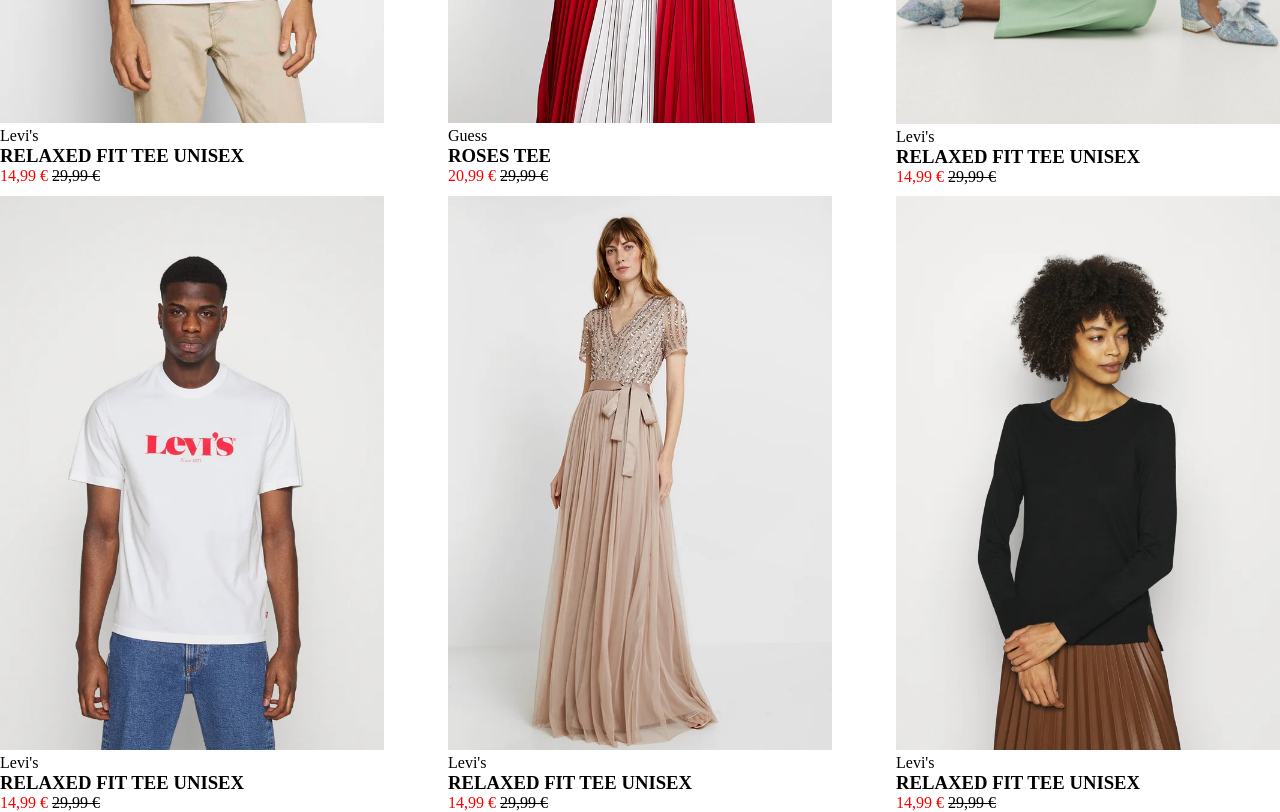
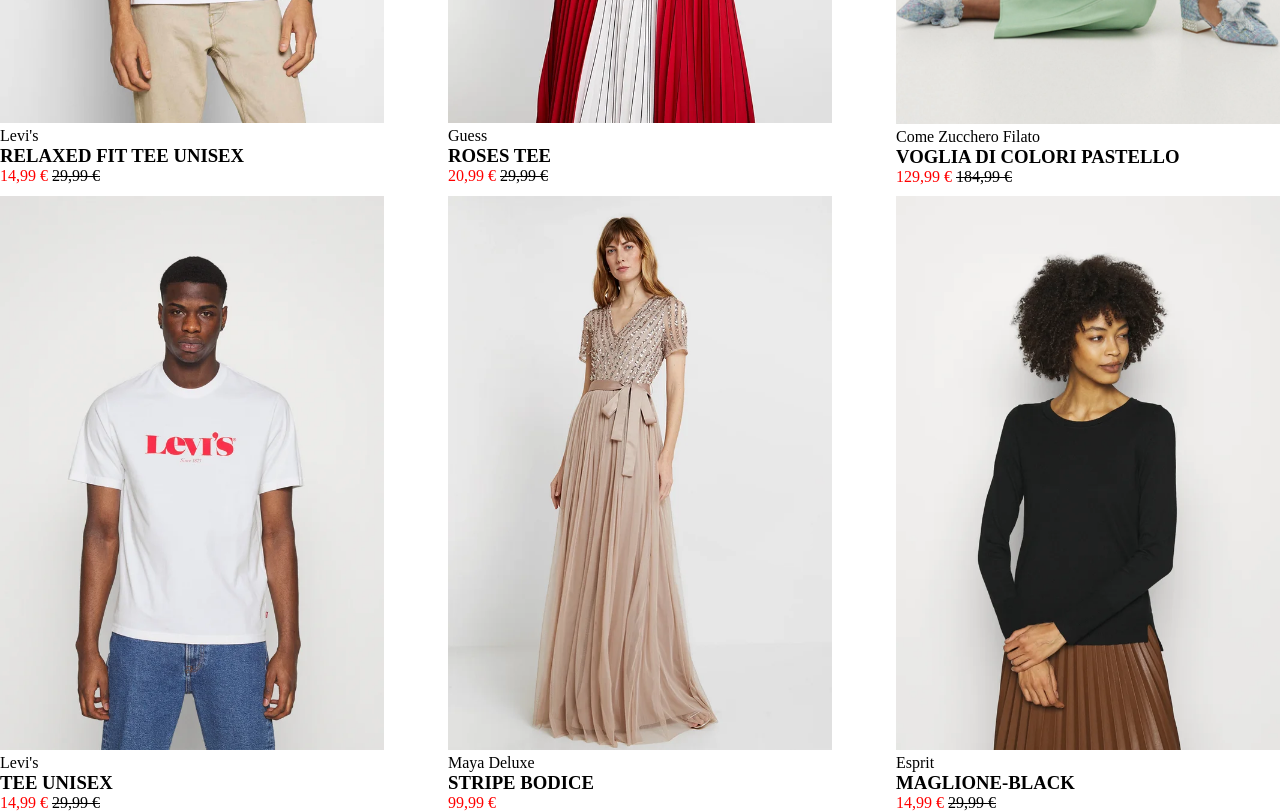
Before and after one commit to Khodazone/html-css-boolando, a plain HTML site: page index.html in a window 1280 px wide. Shown: the part 600-1412 px from the top of the page. Drawn offline with Linux system fonts and the light colour scheme.

Commit message:
Core done

```diff
--- a/index.html
+++ b/index.html
@@ -72,10 +72,10 @@
                     <img class="img-card" src="./img/3.webp" alt="img1">
                 </div>
                 <div>
-                    <p>Levi's</p>
-                    <h3>RELAXED FIT TEE UNISEX</h3>
+                    <p>Come Zucchero Filato</p>
+                    <h3>VOGLIA DI COLORI PASTELLO</h3>
                     <p>
-                        <span class="pricecut">14,99 € </span> <s>29,99 €</s>
+                        <span class="pricecut">129,99 € </span> <s>184,99 €</s>
                     </p>
                 </div>
             </div>
@@ -86,7 +86,7 @@
                 </div>
                 <div>
                     <p>Levi's</p>
-                    <h3>RELAXED FIT TEE UNISEX</h3>
+                    <h3>TEE UNISEX</h3>
                     <p>
                         <span class="pricecut">14,99 € </span> <s>29,99 €</s>
                     </p>
@@ -98,10 +98,10 @@
                     <img class="img-card" src="./img/5.webp" alt="img1">
                 </div>
                 <div>
-                    <p>Levi's</p>
-                    <h3>RELAXED FIT TEE UNISEX</h3>
+                    <p>Maya Deluxe</p>
+                    <h3>STRIPE BODICE</h3>
                     <p>
-                        <span class="pricecut">14,99 € </span> <s>29,99 €</s>
+                        <span class="pricecut">99,99 € </span>
                     </p>
                 </div>
             </div>
@@ -111,8 +111,8 @@
                     <img class="img-card" src="./img/6.webp" alt="img1">
                 </div>
                 <div>
-                    <p>Levi's</p>
-                    <h3>RELAXED FIT TEE UNISEX</h3>
+                    <p>Esprit</p>
+                    <h3>MAGLIONE-BLACK</h3>
                     <p>
                         <span class="pricecut">14,99 € </span> <s>29,99 €</s>
                     </p>
```
